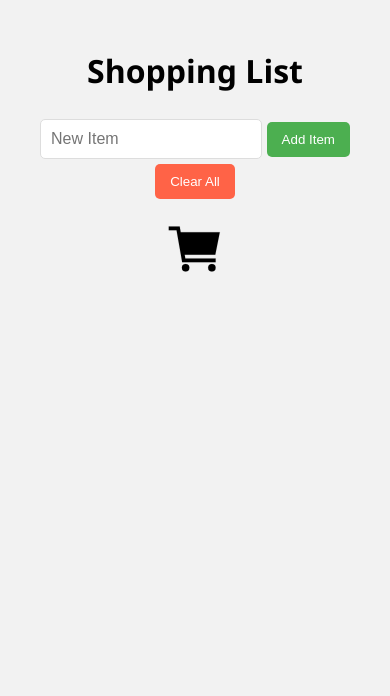
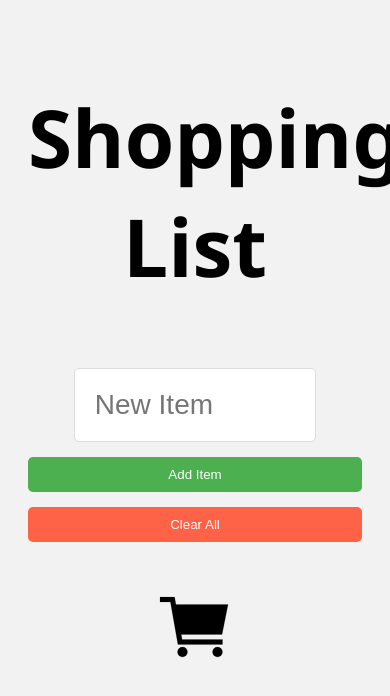
Before and after one commit to elukher/shoping-list, a plain HTML site: page index.html in a window 390 px wide. Drawn offline with nearby package versions, Linux system fonts and the light colour scheme.

Commit message:
Increase font

```diff
--- a/index.html
+++ b/index.html
@@ -9,8 +9,10 @@
 <body>
     <h1>Shopping List</h1> <!-- Add this line for the title -->
     <input type="text" id="newItem" placeholder="New Item">
-    <button onclick="addItem()">Add Item</button>
-    <button onclick="clearAll()" class="clear-all">Clear All</button>
+    <div class="button-container"> <!-- New container for buttons -->
+        <button onclick="addItem()">Add Item</button>
+        <button onclick="clearAll()" class="clear-all">Clear All</button>
+    </div>
 
     <div class="cart">
         <ion-icon name="cart-sharp"></ion-icon>
--- a/style.css
+++ b/style.css
@@ -95,3 +95,38 @@ ion-icon {
     font-size: 60px; /* Adjust the size of the icon */
     color: black; /* Change the color if needed */
 }
+
+
+@media (max-width: 600px) {
+    body {
+        font-size: 20px; /* Further increase the base font size */
+    }
+
+    h1 {
+        font-size: 4em; /* Even larger title on small screens */
+    }
+
+    input[type="text"] {
+        font-size: 28px; /* Increase font size for text input */
+        padding: 20px; /* Increase padding for text input */
+        margin: 15px 0; /* Adjust margin as needed */
+    }
+
+    .list-container ul li, .list-container ul li span {
+        font-size: 28px; /* Increase font size for list items */
+        padding: 15px; /* Increase padding for list items */
+    }
+
+    button {
+        width: 100%; /* Full width for buttons */
+        margin-bottom: 15px; /* Add more space between buttons */
+    }
+
+    .cart {
+        margin: 30px 0; /* Add more margin at the top and bottom */
+    }
+
+    ion-icon {
+        font-size: 80px; /* Increase the size of the icon */
+    }
+}
```
